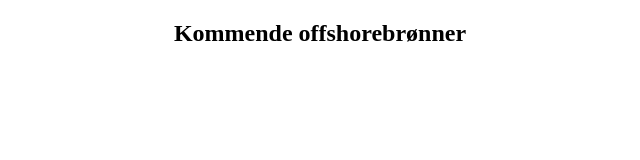
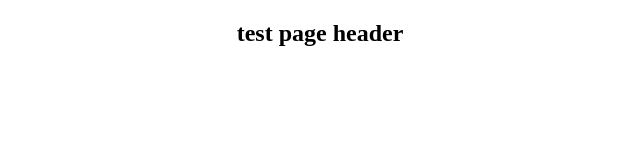
Before and after one commit to schtekar/SPUDcrystalball, a plain HTML site: page docs/index.html in a window 1280 px wide. Shown: the whole page, without its empty margins (320-960 px from the left). Drawn offline with nearby package versions, Linux system fonts and the light colour scheme.

Commit message:
Update index.html

```diff
--- a/docs/index.html
+++ b/docs/index.html
@@ -12,7 +12,7 @@
 </head>
 <body>
 
-<h2 style="text-align:center;">Kommende offshorebrønner</h2>
+<h2 style="text-align:center;">test page header</h2>
 <div id="map"></div>
 
 <script src="https://unpkg.com/leaflet/dist/leaflet.js"></script>
```
